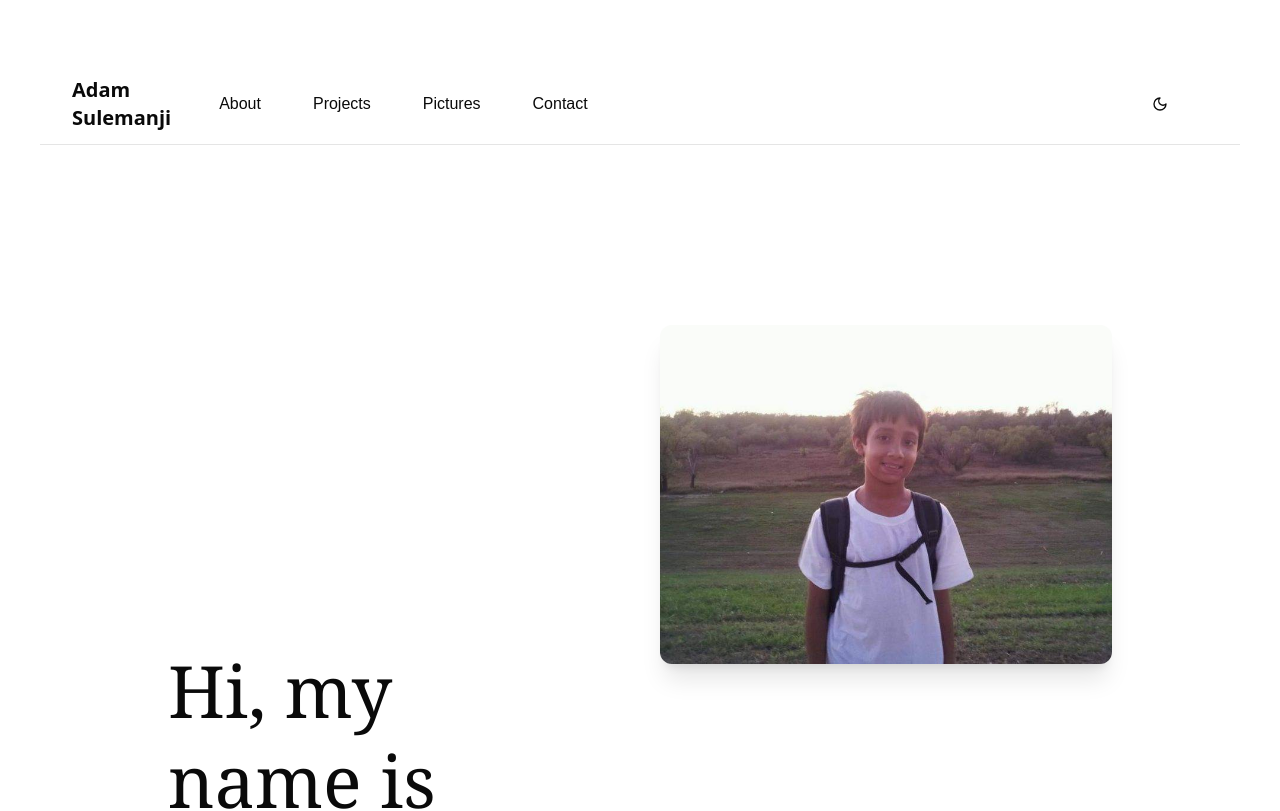
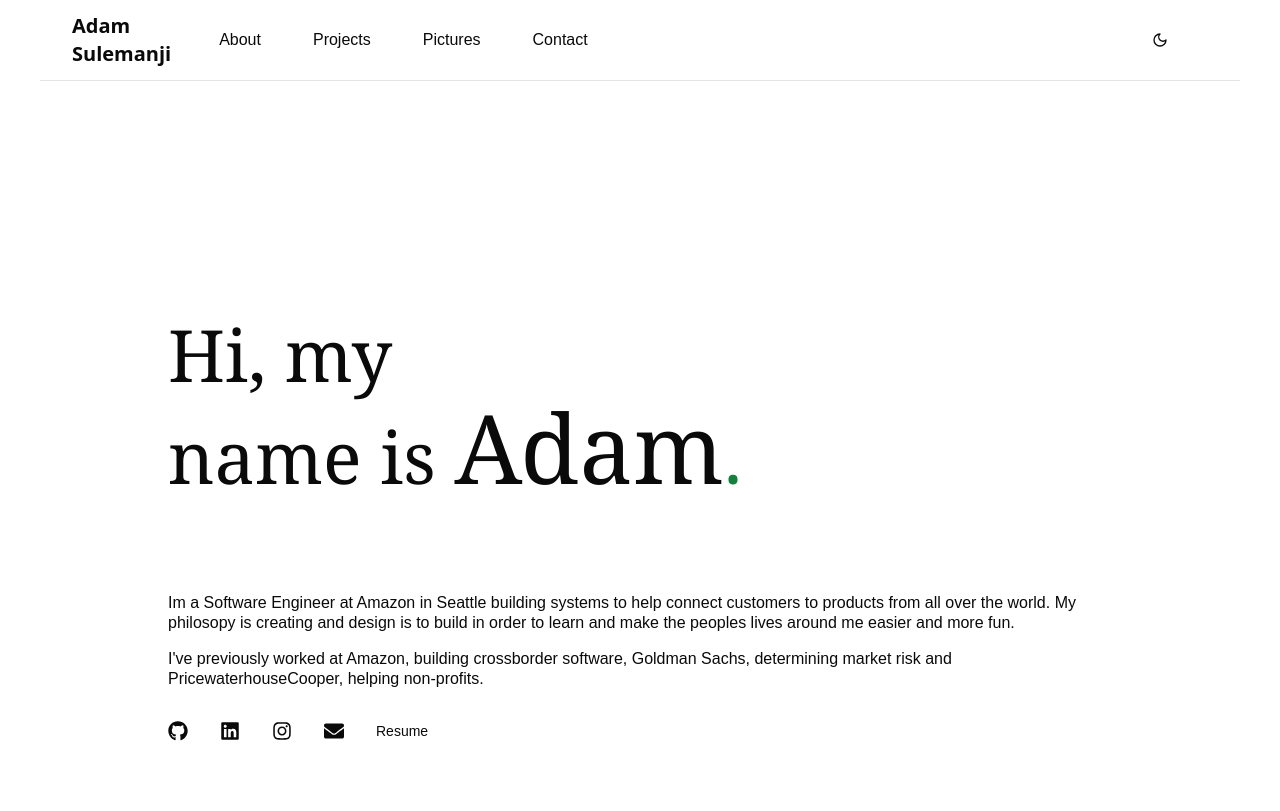
Before and after one commit to adamsulemanji/PersonalWebsite, a Next.js app in the folder frontend/: page / in a window 1280 px wide. Shown: the top 811 px of the page. Built offline with nearby package versions, Linux system fonts and the light colour scheme.

Commit message:
Adding Prettier and Tailwind CSS plugin, updating Footer and NavBar components, and refining Tailwind configuration

```diff
--- a/frontend/package.json
+++ b/frontend/package.json
@@ -33,6 +33,8 @@
     "eslint": "^8",
     "eslint-config-next": "15.0.2",
     "postcss": "^8",
+    "prettier": "^3.4.2",
+    "prettier-plugin-tailwindcss": "^0.6.10",
     "tailwindcss": "^3.4.1",
     "typescript": "^5"
   }
--- a/frontend/src/app/page.tsx
+++ b/frontend/src/app/page.tsx
@@ -1,11 +1,9 @@
 "use client";
 
-import NavBar from "@/components/NavBar";
-import Footer from "@/components/Footer";
-import { useState, useEffect, useRef } from "react";
-import useScrollAnimation from "@/hooks/useScrollAnimation";
+import { useState, useEffect } from "react";
 import RenderImage from "@/components/RenderImages";
 import { imagesLeft, imagesRight } from "@/assets/images";
+import { FaGithub, FaLinkedin, FaInstagram, FaEnvelope } from "react-icons/fa";
 
 export default function Home() {
   const [introShown, setIntroShown] = useState(false);
@@ -51,7 +49,7 @@ export default function Home() {
     <div className="flex justify-center">
       <div className="max-w-[1200px] w-full">
         <div className="grid grid-rows-[20px_1fr_20px] items-center justify-items-center min-h-screen m-4 pb-20 gap-16 sm:p-20">
-          <main className="flex flex-col gap-8 row-start-2 items-center sm:items-center w-full max-w-[1500px] px-4 sm:px-8">
+          <main className="flex flex-col gap-8 row-start-2 w-full max-w-[1500px] px-4 sm:px-8">
             <section
               className={`text-6xl text-center relative one group transform transition-all duration-1000 ease-out ${
                 introVisible
@@ -60,9 +58,9 @@ export default function Home() {
               }`}
               id="section-intro"
             >
-              <div className="grid grid-cols-1 md:grid-cols-2 w-full gap-10">
+              <div>
                 <div>
-                  <div className="text-left md:mt-80 text-7xl font-serif font-light leading-tight sm:mt-4">
+                  <div className="text-left md:mt-12 text-7xl font-serif font-light leading-tight ">
                     <span
                       className={`block transform transition-all duration-1000 ease-out ${
                         hiVisible ? "translate-x-0 " : "-translate-x-10 "
@@ -80,14 +78,7 @@ export default function Home() {
                     </span>
                   </div>
 
-                  <span className="absolute mt-5 -bottom-5 left-0 w-0 transition-all h-2 bg-green-700 group-hover:w-full dark:bg-blue-500"></span>
-                </div>
-                <div>
-                  <img
-                    src="/images/kid.jpg"
-                    alt="Adam"
-                    className="rounded-lg shadow-xl"
-                  />
+                  <span className="absolute mt-5 -bottom-5 left-0 w-0 transition-all h-2 bg-green-700 group-hover:w-2/3 dark:bg-blue-500"></span>
                 </div>
               </div>
             </section>
@@ -101,16 +92,65 @@ export default function Home() {
             ></section>
 
             <div
-              className={`text-2xl mt-3 leading-loose line-wrapped transition-all duration-1000 ${
+              className={`mt-3 leading-tight line-wrapped transition-all duration-1000 ${
                 descriptionVisible
                   ? "translate-y-0 opacity-100"
                   : "translate-y-10 opacity-0"
               }`}
             >
-              I am a <b className="accent">Developer</b> and{" "}
-              <b className="accent">Creator</b> looking to make a positive
-              impact through technology. My interest lies in building creating
-              solutions that help me and others in their lives.
+              <div className="[&>p]:mt-4">
+                <p>
+                  Im a Software Engineer at Amazon in Seattle building systems
+                  to help connect customers to products from all over the world.
+                  My philosopy is creating and design is to build in order to
+                  learn and make the peoples lives around me easier and more
+                  fun.{" "}
+                </p>
+                <p>
+                  I've previously worked at Amazon, building crossborder
+                  software, Goldman Sachs, determining market risk and
+                  PricewaterhouseCooper, helping non-profits.
+                </p>
+              </div>
+            </div>
+            <div className="justify-start">
+              <div className="flex justify-start space-x-8 pb-10 text-xl">
+                <a
+                  className="hover:underline hover:underline-offset-4"
+                  href="https://github.com/adamsulemanji"
+                  target="_blank"
+                  rel="noopener noreferrer"
+                >
+                  <FaGithub />
+                </a>
+                <a
+                  className="hover:underline hover:underline-offset-4"
+                  href="https://www.linkedin.com/in/adamsulemanji/"
+                  target="_blank"
+                  rel="noopener noreferrer"
+                >
+                  <FaLinkedin />
+                </a>
+                <a
+                  className="hover:underline hover:underline-offset-4"
+                  href="https://www.instagram.com/adam_sulemanji"
+                  target="_blank"
+                  rel="noopener noreferrer"
+                >
+                  <FaInstagram />
+                </a>
+                <a
+                  className="hover:underline hover:underline-offset-4"
+                  href="mailto:adam.k.sulemanji@gmail.com"
+                >
+                  <FaEnvelope />
+                </a>
+                <a href="/resume.pdf">
+                  <p className="hover:underline hover:underline-offset-4 text-sm">
+                    Resume
+                  </p>
+                </a>
+              </div>
             </div>
 
             <section
--- a/frontend/src/components/Footer.tsx
+++ b/frontend/src/components/Footer.tsx
@@ -46,9 +46,9 @@ export default function Footer() {
           <FaEnvelope />
         </a>
         <a href="/resume.pdf">
-          <span className="flex items-center gap-2 hover:underline hover:underline-offset-4">
+          <p className="flex items-center gap-2 hover:underline hover:underline-offset-4 text-sm">
             Resume
-          </span>
+          </p>
         </a>
       </div>
     </footer>
--- a/frontend/src/components/NavBar.tsx
+++ b/frontend/src/components/NavBar.tsx
@@ -50,7 +50,7 @@ export default function Navbar() {
   };
 
   return (
-    <header className="sticky top-0 z-50 w-full border-b bg-background/95 backdrop-blur supports-[backdrop-filter]:bg-background/60 mt-16">
+    <header className="sticky top-0 z-50 w-full border-b bg-background/95 backdrop-blur supports-[backdrop-filter]:bg-background/60">
       <div className="flex h-20 items-center justify-between w-full px-4 md:px-8">
         <div className="mr-4 hidden md:flex">
           <a
--- a/frontend/tailwind.config.ts
+++ b/frontend/tailwind.config.ts
@@ -61,6 +61,6 @@ const config: Config = {
       "dot-pattern": "radial-gradient(currentColor 1px, transparent 1px)",
     },
   },
-  plugins: [require("tailwindcss-animate")],
+  plugins: [require("tailwindcss-animate"), "prettier-plugin-tailwindcss"],
 };
 export default config;
```
Also changed, not shown: 1 other file (tests, documents, lock files or other folders).
